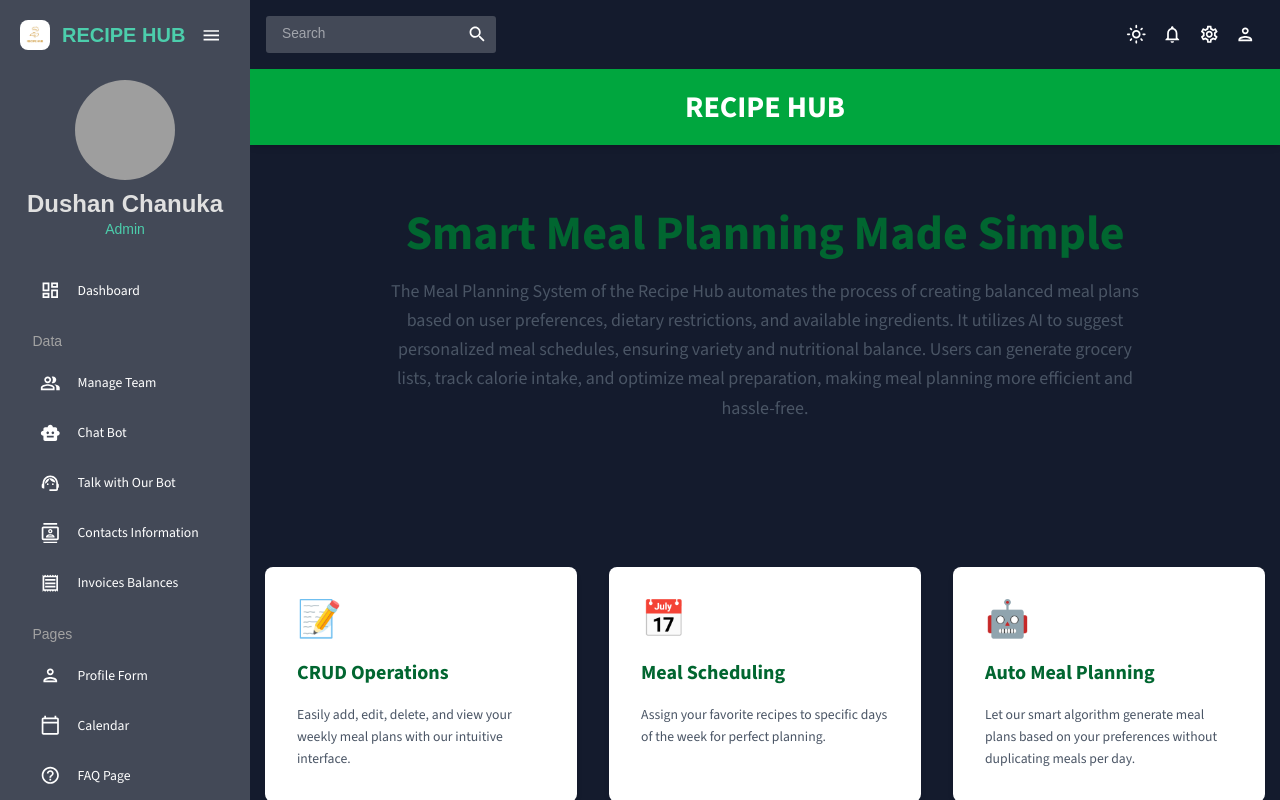
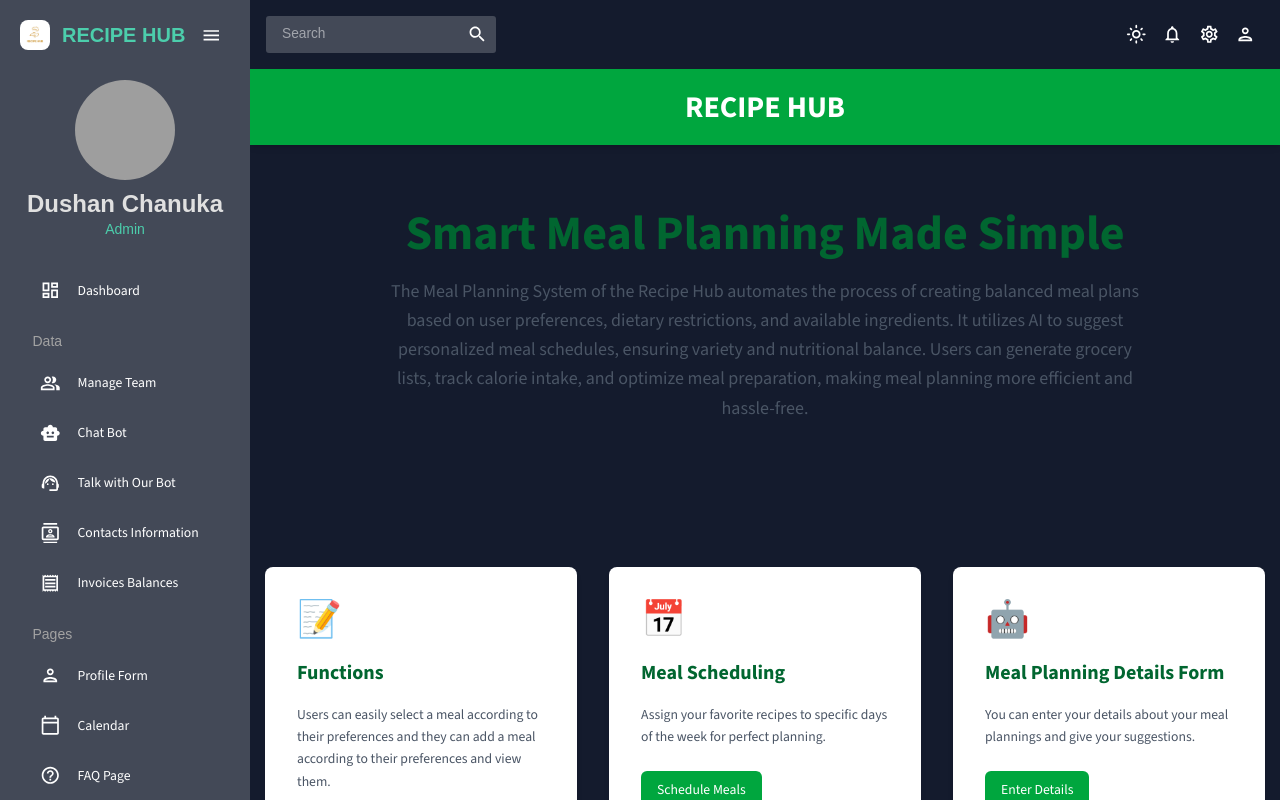
Before and after one commit to Chanuka-Dushan/ITPM-Project, a React (Vite) app in the folder client/: page /app/mealplanninghome in a window 1280 px wide. Built offline with nearby package versions, Linux system fonts and the light colour scheme; grey boxes are pictures that could not be loaded.

Commit message:
updated the home page
changed the grids

```diff
--- a/client/src/Router.jsx
+++ b/client/src/Router.jsx
@@ -44,7 +44,7 @@ const AppRouter = () => {
           <Route path="dashboard" element={<Dashboard />} />
           <Route path="chatbot" element={<ChatBot />} />
           <Route path="talkbot" element={<TalkBot />} />
-          <Route path="mealplanning/:mealPlanId" element={<MealPlanningDetails />} />
+          <Route path="mealplanningdetails" element={<MealPlanningDetails />} />
           <Route path="team" element={<Team />} />
           <Route path="contacts" element={<Contacts />} />
           <Route path="invoices" element={<Invoices />} />
--- a/client/src/pages/MealPlanningDetails.jsx
+++ b/client/src/pages/MealPlanningDetails.jsx
@@ -164,7 +164,7 @@ const MealPlanningDetails = ({ mealPlanId }) => {
 
   return (
     <div style={formStyle}>
-      <h1 style={titleStyle}>{isUpdate ? "Update Meal Plan" : "Recipe Details Form"}</h1>
+      <h1 style={titleStyle}>{isUpdate ? "Update Meal Plan" : "Meal Planning Details Form"}</h1>
       {successMessage && <div style={successStyle}>{successMessage}</div>}
       <form onSubmit={handleSubmit}>
         <div style={fieldStyle}>
--- a/client/src/pages/MealPlanningHome.jsx
+++ b/client/src/pages/MealPlanningHome.jsx
@@ -1,9 +1,36 @@
 import React from 'react';
-import { BrowserRouter as Router, Routes, Route, Link } from 'react-router-dom';
+import { BrowserRouter as Router, Routes, Route, Link, useNavigate } from 'react-router-dom';
+import MealPlanningDetails from './MealPlanningDetails'; // Import the MealPlanningDetails component
 
 // Placeholder components for navigation pages
 const MealPlanner = () => <div className="container mt-5"><h1>Meal Planner Page</h1></div>;
 const MealReports = () => <div className="container mt-5"><h1>Meal Reports Page</h1></div>;
+
+// Meal Planning Card with navigation functionality
+const MealPlanningCard = () => {
+  const navigate = useNavigate();
+
+  const handleButtonClick = () => {
+    navigate('/app/MealPlanningDetails');
+  };
+
+
+  return (
+    <div className="bg-white rounded-lg p-8 shadow-md hover:translate-y-1 transition-transform">
+      <div className="text-4xl text-green-600 mb-5">🤖</div>
+      <h3 className="text-xl font-bold mb-4 text-green-800">Meal Planning Details Form</h3>
+      <p className="text-gray-600 leading-relaxed mb-6">
+        You can enter your details about your meal plannings and give your suggestions.
+      </p>
+      <button
+        className="bg-green-600 hover:bg-green-700 text-white font-medium py-2 px-4 rounded-md transition-colors"
+        onClick={handleButtonClick}
+      >
+        Enter Details
+      </button>
+    </div>
+  );
+};
 
 // Main HomePage Component
 const MealPlanningHome = () => {
@@ -21,35 +48,30 @@ const MealPlanningHome = () => {
           <p className="text-lg max-w-3xl mb-10 text-gray-600 leading-relaxed">
           The Meal Planning System of the Recipe Hub automates the process of creating balanced meal plans based on user preferences, dietary restrictions, and available ingredients. It utilizes AI to suggest personalized meal schedules, ensuring variety and nutritional balance. Users can generate grocery lists, track calorie intake, and optimize meal preparation, making meal planning more efficient and hassle-free.
           </p>
-
-
         </section>
 
         <section className="grid grid-cols-1 md:grid-cols-3 gap-8 my-10">
-
           <div className="bg-white rounded-lg p-8 shadow-md hover:translate-y-1 transition-transform">
             <div className="text-4xl text-green-600 mb-5">📝</div>
-            <h3 className="text-xl font-bold mb-4 text-green-800">CRUD Operations</h3>
+            <h3 className="text-xl font-bold mb-4 text-green-800">Functions</h3>
             <p className="text-gray-600 leading-relaxed">
-              Easily add, edit, delete, and view your weekly meal plans with our intuitive interface.
-            </p>
+              Users can easily select a meal according to their preferences and they can add a meal according to their preferences and view them.</p>
           </div>
 
           <div className="bg-white rounded-lg p-8 shadow-md hover:translate-y-1 transition-transform">
       <div className="text-4xl text-green-600 mb-5">📅</div>
       <h3 className="text-xl font-bold mb-4 text-green-800">Meal Scheduling</h3>
-            <p className="text-gray-600 leading-relaxed">
+      <p className="text-gray-600 leading-relaxed mb-6">
       Assign your favorite recipes to specific days of the week for perfect planning.
       </p>
+      <button
+        className="bg-green-600 hover:bg-green-700 text-white font-medium py-2 px-4 rounded-md transition-colors">
+        Schedule Meals
+      </button>
     </div>
 
-          <div className="bg-white rounded-lg p-8 shadow-md hover:translate-y-1 transition-transform">
-            <div className="text-4xl text-green-600 mb-5">🤖</div>
-            <h3 className="text-xl font-bold mb-4 text-green-800">Auto Meal Planning</h3>
-            <p className="text-gray-600 leading-relaxed">
-              Let our smart algorithm generate meal plans based on your preferences without duplicating meals per day.
-            </p>
-          </div>
+
+          <MealPlanningCard />
         </section>
 
         <section className="bg-green-50 rounded-lg p-10 my-10 flex flex-col items-center">
@@ -83,9 +105,10 @@ const App = () => {
   return (
     <Router>
       <Routes>
-        <Route path="/" element={<HomePage />} />
+        <Route path="/" element={<MealPlanningHome />} />
         <Route path="/meal-planner" element={<MealPlanner />} />
         <Route path="/meal-reports" element={<MealReports />} />
+        <Route path="/meal-planning-details" element={<MealPlanningDetails />} />
       </Routes>
     </Router>
   );
```
Lines whose indentation alone changed are shown as unchanged.
